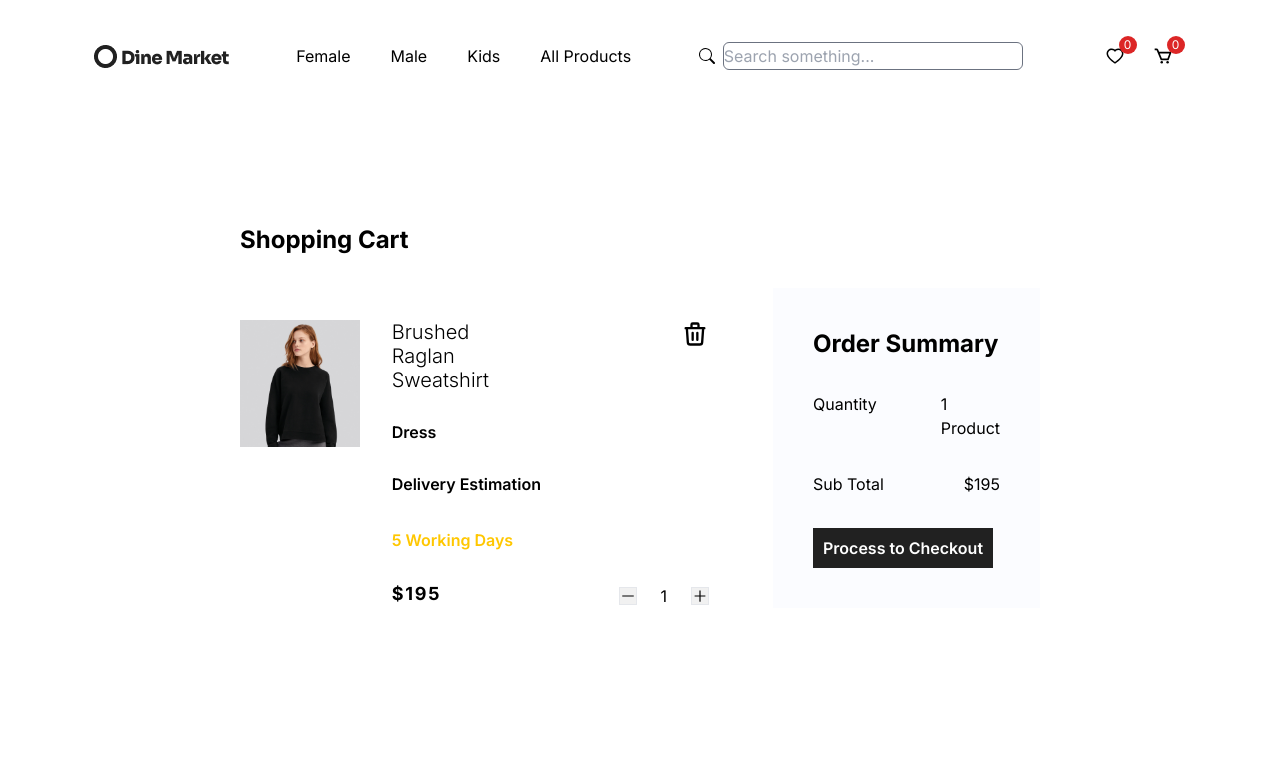
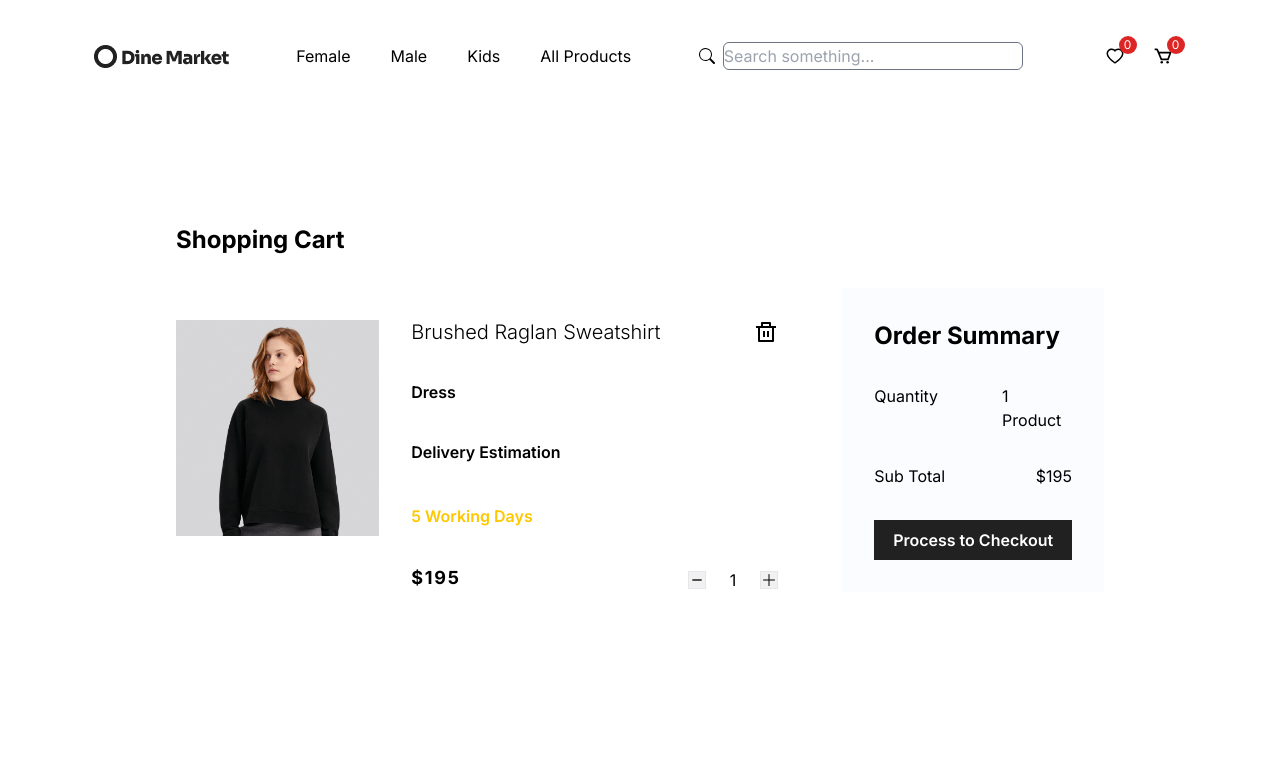
Before and after one commit to rajaadeeltalib/brandstore, a Next.js app: page /cart in a window 1280 px wide. Shown: the top 766 px of the page. Built offline with nearby package versions, Linux system fonts and the light colour scheme.

Commit message:
code updated

```diff
--- a/package.json
+++ b/package.json
@@ -19,7 +19,7 @@
     "postcss": "8.4.23",
     "react": "18.2.0",
     "react-dom": "18.2.0",
-    "react-icons": "^4.8.0",
+    "react-icons": "^4.9.0",
     "tailwindcss": "3.3.2",
     "typescript": "5.0.4"
   }
--- a/src/app/cart/page.tsx
+++ b/src/app/cart/page.tsx
@@ -1,11 +1,14 @@
 import Image from "next/image";
+import {BiMinus} from "react-icons/bi"
+import {BsPlusLg} from "react-icons/bs"
+import {RiDeleteBinLine} from "react-icons/ri"
 
 import ProductOne from "../../../public/productone.png";
 
 const cart = () => {
   return (
 
-      <main className="mx-48">
+      <main className="mx-32">
         <div className="top4 left-4 right-4 bottom-4"></div>
         <div className="p-12 my-16">
           <h2 className="font-bold text-2xl mb-8">Shopping Cart</h2>
@@ -20,23 +23,8 @@ const cart = () => {
                     <h3 className="text-xl font-light leading-6">
                       Brushed Raglan Sweatshirt
                     </h3>
-                    <button className="flex ml-48">
-                      <svg
-                        stroke="currentColor"
-                        fill="none"
-                        stroke-width="0"
-                        viewBox="0 0 24 24"
-                        height="28"
-                        width="28"
-                        xmlns="http://www.w3.org/2000/svg"
-                      >
-                        <path
-                          stroke-linecap="round"
-                          stroke-linejoin="round"
-                          stroke-width="2"
-                          d="M19 7l-.867 12.142A2 2 0 0116.138 21H7.862a2 2 0 01-1.995-1.858L5 7m5 4v6m4-6v6m1-10V4a1 1 0 00-1-1h-4a1 1 0 00-1 1v3M4 7h16"
-                        ></path>
-                      </svg>
+                    <button className="flex ml-12 text-2xl">
+                      <RiDeleteBinLine />
                     </button>
                   </div>
                   <p className="font-semibold text-base leading-4">Dress</p>
@@ -52,44 +40,21 @@ const cart = () => {
                     </span>
                     <div className="flex justify-between items-center gap-6">
                       <span className="border bg-[#f1f1f1] cursor-pointer">
-                        <svg
-                          stroke="currentColor"
-                          fill="currentColor"
-                          stroke-width="0"
-                          viewBox="0 0 1024 1024"
-                          height="1em"
-                          width="1em"
-                          xmlns="http://www.w3.org/2000/svg"
-                        >
-                          <path d="M872 474H152c-4.4 0-8 3.6-8 8v60c0 4.4 3.6 8 8 8h720c4.4 0 8-3.6 8-8v-60c0-4.4-3.6-8-8-8z"></path>
-                        </svg>
+                      <BiMinus />
                       </span>
                       <span className="num">1</span>
                       <span className="border bg-[#f1f1f1] cursor-pointer">
-                        <svg
-                          stroke="currentColor"
-                          fill="currentColor"
-                          stroke-width="0"
-                          viewBox="0 0 1024 1024"
-                          version="1.1"
-                          height="1em"
-                          width="1em"
-                          xmlns="http://www.w3.org/2000/svg"
-                        >
-                          <defs></defs>
-                          <path d="M474 152m8 0l60 0q8 0 8 8l0 704q0 8-8 8l-60 0q-8 0-8-8l0-704q0-8 8-8Z"></path>
-                          <path d="M168 474m8 0l672 0q8 0 8 8l0 60q0 8-8 8l-672 0q-8 0-8-8l0-60q0-8 8-8Z"></path>
-                        </svg>
+                        <BsPlusLg />
                       </span>
                     </div>
                   </div>
                 </div>
               </div>
             </div>
-            <div className="flex flex-col p-10 gap-8 bg-[#fbfcff]">
-              <h3 className="font-bold text-2xl">Order Summary</h3>
+            <div className="flex flex-col p-8 gap-8 bg-[#fbfcff] grow shrink">
+              <h3 className="font-bold text-2xl block">Order Summary</h3>
               <div className="flex justify-between gap-16">
-                <p>Quantity</p>
+                <p className="block">Quantity</p>
                 <span>1 Product</span>
               </div>
               <div className="flex justify-between gap-16">
@@ -97,7 +62,7 @@ const cart = () => {
                 <span>$195</span>
               </div>
               <div className="flex justify-between gap-16">
-                <button className="flex justify-center items-center font-semibold leading-5 p-2.5 bg-[#212121] text-white gap-2" type="button">
+                <button className="flex justify-center items-center font-semibold leading-5 p-2.5 bg-[#212121] text-white gap-2 w-full" type="button">
                   Process to Checkout
                 </button>
               </div>
--- a/src/app/components/Hero.tsx
+++ b/src/app/components/Hero.tsx
@@ -7,6 +7,7 @@ import FeaturedImageTwo from '../../../public/Featured2.webp';
 import FeaturedImageThree from '../../../public/Featured3.webp';
 import FeaturedImageFour from '../../../public/Featured4.webp';
 import Image from "next/image"
+import Link from 'next/link';
 
 const Hero = () => {
   return (
@@ -18,9 +19,11 @@ const Hero = () => {
             {/* <h1 className='text-[66px]  font-bold'>An Industrial Take on Streetwears</h1> */}
             <h1 className='text-6xl font-bold leading-[55px] tracking-[.03em] text-[#212121]'>An Industrial Take on Streetwears</h1>
             <p className='font-normal text-base leading-6 text-[#666] block w-[50%]'>Anyone can beat you but no one can beat your outfit as long as you wear Dine outfits.</p>
+            <Link href={"/products"}>
             <div className='flex text-4xl'>
             <button className='text-lg font-semibold leading-5 bg-[#212121] text-white w-[30%] h-[80px] flex justify-center items-center gap-2'><BiCart className='text-2xl'/>Start<br/> Shopping</button>
             </div>
+            </Link>
             <div className='flex gap-4 mt-12'>
               <Image src={FeaturedImageOne} height={100} width={100}  alt='Featured Image 1' />
               <Image src={FeaturedImageTwo} height={100} width={100} alt='Featured Image 2' />
--- a/src/app/components/Unique.tsx
+++ b/src/app/components/Unique.tsx
@@ -1,6 +1,7 @@
 import Wrapper from "./Wrapper"
 import Image from "next/image"
 import UniqueOne from "../../../public/uniqueone.webp"
+import Link from "next/link"
 
 
 const Unique = () => {
@@ -66,7 +67,9 @@ const Unique = () => {
             <Image src={UniqueOne} alt="Unique One" />
             <div className="items-center pl-6 text-justify leading-relaxed">
            <p>This piece is ethically crafted in our small family-owned workshop in Peru with unmatched attention to detail and care. The Natural color is the actual natural color of the fiber, undyed and 100% traceable.</p>
+           <Link href={"/products"}>
            <button className='mt-10 text-lg font-medium leading-5 bg-black text-white w-32 h-16 border-2 flex justify-center items-center gap-2'>See All<br/> Products</button>
+           </Link>
           </div>
           </div>
 
--- a/src/app/products/[slug]/page.tsx
+++ b/src/app/products/[slug]/page.tsx
@@ -5,6 +5,8 @@ import Image from "next/image";
 import featuredImage from "../../../../public/productone.png";
 import mainImage from "../../../../public/productone.png";
 import Wrapper from "@/app/components/Wrapper";
+import {BiMinus} from "react-icons/bi"
+import {BsPlusLg} from "react-icons/bs"
 
 const Product = () => {
 
@@ -40,36 +42,11 @@ const Product = () => {
               <h4 className="font-bold text-lg">Quantity: </h4>
               <div className="flex justify-center items-center  cursor-pointer rounded-[50%] gap-4">
                 <span className="mr-2.5 border-2 bg-[#f1f1f1] border-[#f1f1f1] ">
-                  <svg
-                    stroke="currentColor"
-                    fill="currentColor"
-                    stroke-width="0"
-                    viewBox="0 0 1024 1024"
-                    height="1em"
-                    width="1em"
-                    xmlns="http://www.w3.org/2000/svg"
-
-                  >
-                    <path d="M872 474H152c-4.4 0-8 3.6-8 8v60c0 4.4 3.6 8 8 8h720c4.4 0 8-3.6 8-8v-60c0-4.4-3.6-8-8-8z"></path>
-
-                  </svg>
+                <BiMinus />
                 </span>
                 <span className="num" >1</span>
                 <span className="mr-2.5 border-2 bg-[#f1f1f1] border-[#f1f1f1] ">
-                  <svg
-                    stroke="currentColor"
-                    fill="currentColor"
-                    stroke-width="0"
-                    viewBox="0 0 1024 1024"
-                    version="1.1"
-                    height="1em"
-                    width="1em"
-                    xmlns="http://www.w3.org/2000/svg"
-                  >
-                    <defs></defs>
-                    <path d="M474 152m8 0l60 0q8 0 8 8l0 704q0 8-8 8l-60 0q-8 0-8-8l0-704q0-8 8-8Z"></path>
-                    <path d="M168 474m8 0l672 0q8 0 8 8l0 60q0 8-8 8l-672 0q-8 0-8-8l0-60q0-8 8-8Z"></path>
-                  </svg>
+                  <BsPlusLg />
                 </span>
               </div>
             </div>
@@ -125,7 +102,7 @@ const Product = () => {
           </div>
           <div className="flex">
             <h4 className="font-bold">PRODUCT CARE</h4>
-            <ul className="ml-44 list-disc">
+            <ul className="ml-44 list-disc font-bold">
               <li>Hand wash using cold water.</li>
               <li>Do not using bleach.</li>
               <li>Hang it to dry.</li>
```
Also changed, not shown: 1 other file (tests, documents, lock files or other folders).
